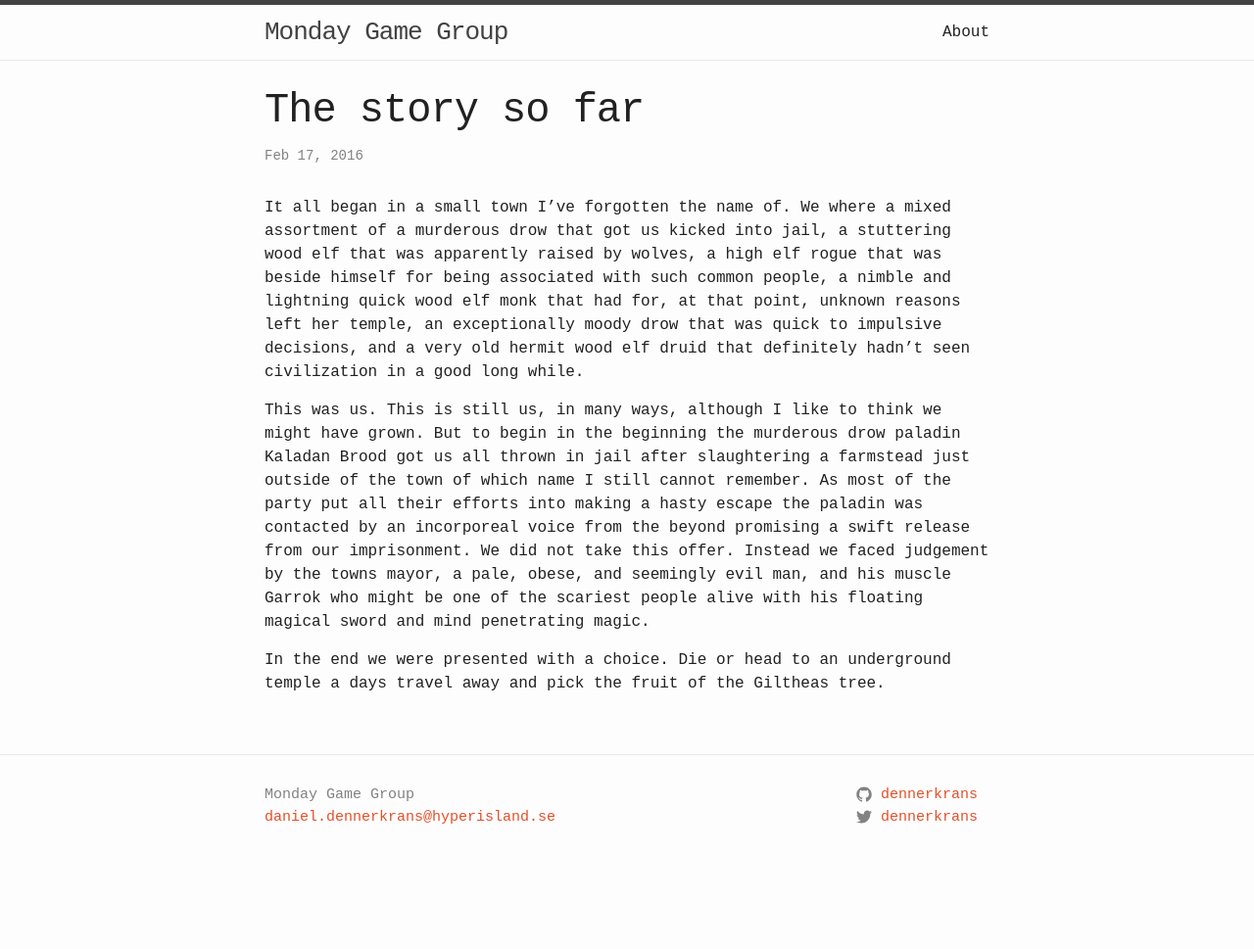
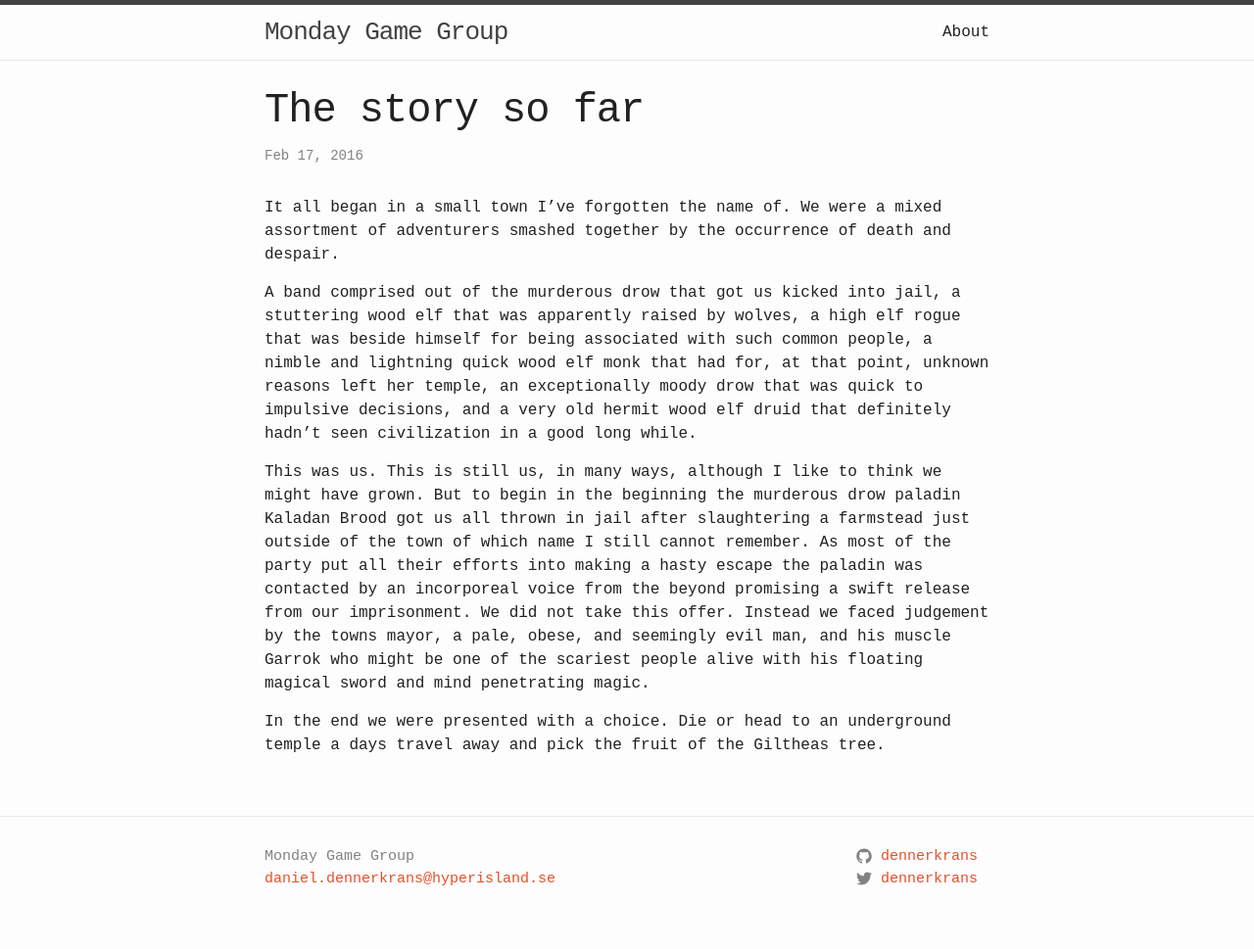
Before and after one commit to danomarr/monday-game-group, a Jekyll site: the page built from _posts/2016-02-17-the-story-so-far.md, in a window 1280 px wide. Shown: the whole page at 98% size. Built offline with Jekyll 4.4.1, drawn with Linux system fonts in a browser that asks for light colours; before the commit the page ends 906 px from its top, so only the background shows below that.

Commit message:
Fixed some spelling errors

```diff
--- a/_posts/2016-02-17-the-story-so-far.md
+++ b/_posts/2016-02-17-the-story-so-far.md
@@ -4,7 +4,9 @@ title:  "The story so far"
 date:   2016-02-17 01:00:00 +0100
 categories: adventure beginning recap
 ---
-It all began in a small town I've forgotten the name of. We where a mixed assortment of a murderous drow that got us kicked into jail, a stuttering wood elf that was apparently raised by wolves, a high elf rogue that was beside himself for being associated with such common people, a nimble and lightning quick wood elf monk that had for, at that point, unknown reasons left her temple, an exceptionally moody drow that was quick to impulsive decisions, and a very old hermit wood elf druid that definitely hadn't seen civilization in a good long while.
+It all began in a small town I've forgotten the name of. We were a mixed assortment of adventurers smashed together by the occurrence of death and despair.
+
+ A band comprised out of the murderous drow that got us kicked into jail, a stuttering wood elf that was apparently raised by wolves, a high elf rogue that was beside himself for being associated with such common people, a nimble and lightning quick wood elf monk that had for, at that point, unknown reasons left her temple, an exceptionally moody drow that was quick to impulsive decisions, and a very old hermit wood elf druid that definitely hadn't seen civilization in a good long while.
 
 This was us. This is still us, in many ways, although I like to think we might have grown. But to begin in the beginning the murderous drow paladin Kaladan Brood got us all thrown in jail after slaughtering a farmstead just outside of the town of which name I still cannot remember. As most of the party put all their efforts into making a hasty escape the paladin was contacted by an incorporeal voice from the beyond promising a swift release from our imprisonment. We did not take this offer. Instead we faced judgement by the towns mayor, a pale, obese, and seemingly evil man, and his muscle Garrok who might be one of the scariest people alive with his floating magical sword and mind penetrating magic.
 
```
